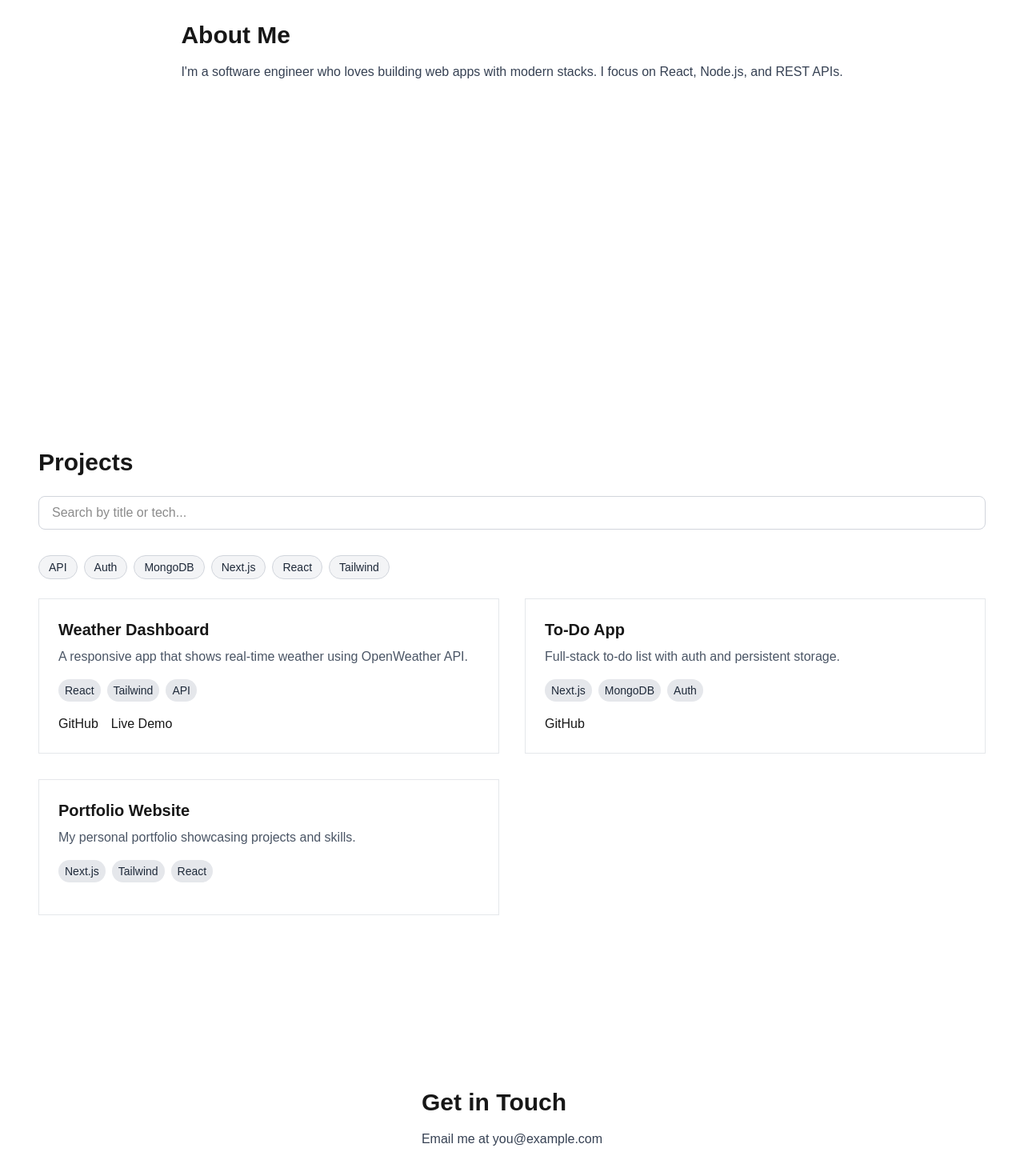
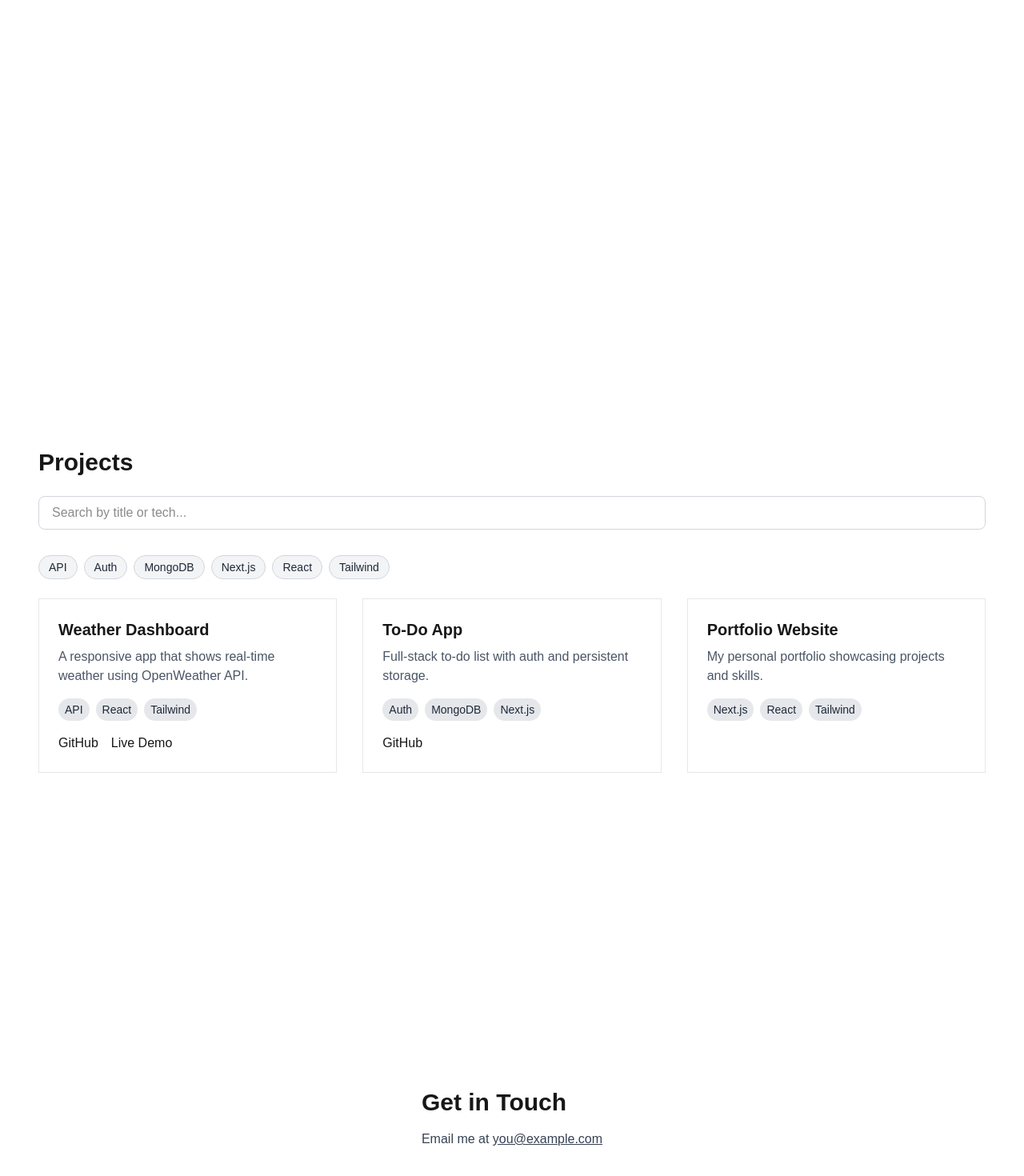
Before and after one commit to williamsteffens/portfolio, a Next.js app: page / in a window 1280 px wide. Shown: the part 1136-2606 px from the top of the page at 80% size. Built offline with nearby package versions, Linux system fonts and the light colour scheme.

Commit message:
ADD Changed coloring and added some text content to "about"

```diff
--- a/src/app/globals.css
+++ b/src/app/globals.css
@@ -3,11 +3,18 @@
 :root {
     --background: #ffffff;
     --foreground: #171717;
+    --link-color: #328bff;
+    --amber-light: #d09c54;
+    /* light amber/orange */
+    --amber-medium: #eda668;
+    /* richer orange-brown */
+    --amber-white: #f9d4a5;
+    /* soft white/cream */
 }
 
 @media (prefers-color-scheme: dark) {
     :root {
-    --background: #0a0a0a;
+        --background: #28282b;
         --foreground: #ededed;
     }
 }
@@ -34,10 +41,14 @@
 /* Apply to any scrollable element */
 html,
 body {
-  overflow: auto;              /* enable scrolling */
-  -ms-overflow-style: none;    /* IE and Edge */
-  scrollbar-width: none;       /* Firefox */
+    overflow: auto;
+    /* enable scrolling */
+    -ms-overflow-style: none;
+    /* IE and Edge */
+    scrollbar-width: none;
+    /* Firefox */
 }
+
 /* Chrome, Safari, Opera */
 html::-webkit-scrollbar,
 body::-webkit-scrollbar {
@@ -52,13 +63,29 @@
   margin: 0; */
 }
 
-a {
-  color: inherit;
-  text-decoration: none;
-}
-
 @media (prefers-color-scheme: dark) {
     html {
         color-scheme: dark;
     }
 }
+
+@layer components {
+  .gradient-border-left {
+    @apply relative pl-4;
+  }
+  .gradient-border-left::before {
+    content: '';
+    @apply absolute top-0 left-0 h-full w-1;
+    background: linear-gradient(
+      to bottom,
+      var(--amber-medium),
+      var(--amber-white),
+      var(--amber-light)
+    );
+  }
+}
+
+::selection {
+  background-color: #eab970; /* highlight color */
+  color: #000000;           /* text color when highlighted */
+}
--- a/src/app/page.tsx
+++ b/src/app/page.tsx
@@ -94,7 +94,7 @@
                         <a
                             key={section.id}
                             href={`#${section.id}`}
-                            className="p-4 text-7xl w-120 font-semibold text-white shadow-lg hover:bg-blue-700 transition-all duration-200"
+                            className="p-4 text-7xl w-120 font-semibold text-white shadow-lg hover:bg-[var(--amber-medium)] transition-all duration-200"
                         >
                             {section.label}
                         </a>
@@ -104,12 +104,16 @@
             </section>
 
             {/* About */}
-            <section id="about" className="h-screen snap-start py-20 flex flex-col justify-center">
+            <section id="about" className="h-screen snap-start py-20">
                 <h2 className="text-3xl font-bold mb-4">
                     About Me
                 </h2>
-                <p className="text-gray-700 dark:text-gray-300">
-                    I&apos;m a software engineer who loves building web apps with modern stacks. I focus on React, Node.js, and REST APIs.
+                <p className="text-gray-700 dark:text-gray-300 gradient-border-left">
+                    I'm software engineer who loves building clean, efficient, and user-friendly digital experiences. I enjoy turning ideas into functional products, experimenting with new technologies, and crafting side projects that challenge my skills.
+
+                    Hi, I'm Savvas, a software engineer passionate about building clean, efficient, and user-friendly digital experiences. I enjoy turning ideas into functional products, exploring modern tech stacks, and continuously learning new tools to solve real-world problems. When I’m not coding, you can find me experimenting with new tech, reading, or designing small side projects that challenge my skills.
+                    <br /><br />
+                    When I'm not coding, you can find me exploring the outdoors, reading about tech trends, or playing video games.
                 </p>
             </section>
 
@@ -120,6 +124,7 @@
                     Projects
                 </h2>
 
+                {/* Search and Filter */}
                 <input
                     type="text"
                     placeholder="Search by title or tech..."
@@ -128,6 +133,7 @@
                     className="mb-8 w-full px-4 py-2 border border-gray-300 dark:border-gray-600 rounded-lg focus:outline-none focus:ring-2 focus:ring-blue-500"
                 />
 
+                {/* Tags Filter */}
                 <div className="mb-6 flex flex-wrap gap-2">
                     {tags.map((tag) => {
                         const active = selectedTags.includes(tag);
@@ -156,7 +162,8 @@
                     )}
                     </div>
 
-                <div className="grid gap-8 md:grid-cols-2">
+                {/* Project Cards */}
+                <div className="grid gap-8 md:grid-cols-3">
                     {filteredProjects.length > 0 ? (
                         filteredProjects.map((project, idx) => (
                             <ProjectCard key={idx} {...project} />
--- a/src/components/project_card.tsx
+++ b/src/components/project_card.tsx
@@ -14,7 +14,7 @@
     return (
         <div className="relative group">
             {/* Background gradient */}
-            <div className="absolute inset-0 bg-gradient-to-r from-purple-500 via-pink-500 to-red-500 opacity-70 group-hover:opacity-100 transition duration-100"></div>
+            <div className="absolute inset-0 bg-gradient-to-r from-[var(--amber-medium)] via-[var(--amber-white)] to-[var(--amber-light)] opacity-70 group-hover:opacity-100 transition duration-100"></div>
 
             {/* Card */}
             <motion.div
@@ -29,23 +29,27 @@
                     {description}
                 </p>
                 <div className="flex flex-wrap gap-2 mb-4">
-                    {tech.map((tag, idx) => (
+                    {tech
+                        .slice()
+                        .sort((a, b) => a.toLowerCase().localeCompare(b.toLowerCase()))
+                        .map((tag, idx) => (
                             <span
                                 key={idx}
                                 className="px-2 py-1 bg-gray-200 dark:bg-gray-700 text-sm rounded-full text-gray-800 dark:text-gray-200"
                             >
                                 {tag}
                             </span>
-                    ))}
+                        ))
+                    }
                 </div>
                 <div className="flex gap-4">
                     {github && (
-                        <a href={github} target="_blank" className="text-blue-600 hover:underline">
+                        <a href={github} target="_blank" rel="noopener noreferrer" className="hover:text-[var(--link-color)] hover:underline inline-block transition-colors">
                             GitHub
                         </a>
                     )}
                     {demo && (
-                        <a href={demo} target="_blank" className="text-blue-600 hover:underline">
+                        <a href={demo} target="_blank" rel="noopener noreferrer" className="hover:text-[var(--link-color)] hover:underline inline-block transition-colors">
                             Live Demo
                         </a>
                     )}
```
Lines whose indentation alone changed are shown as unchanged.
